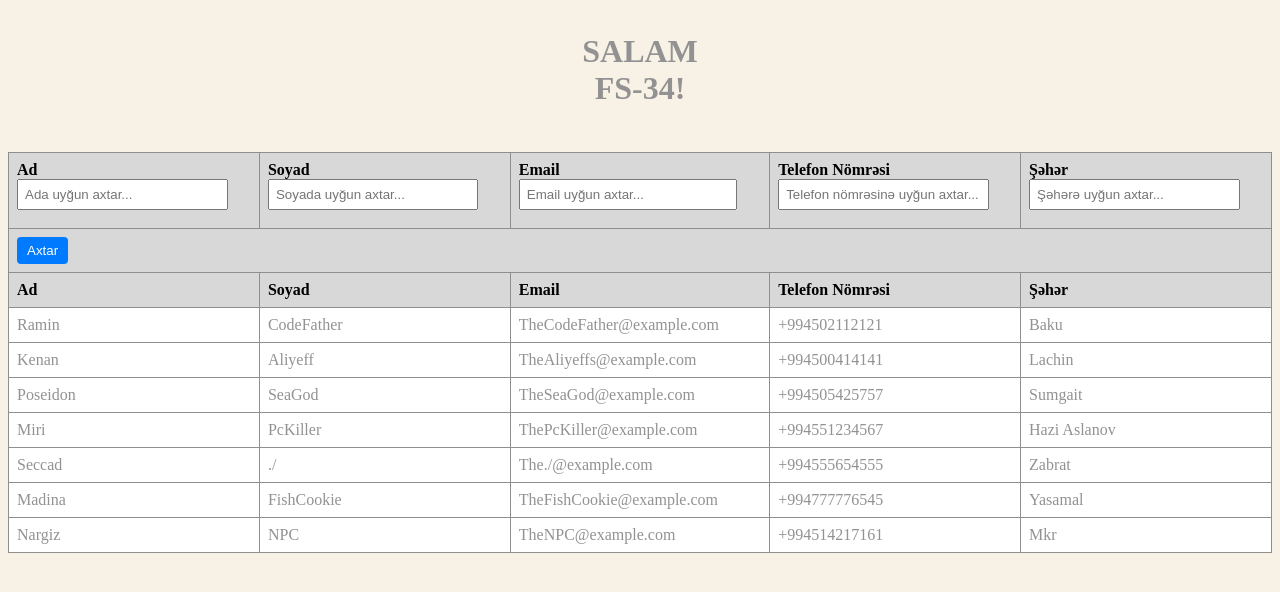
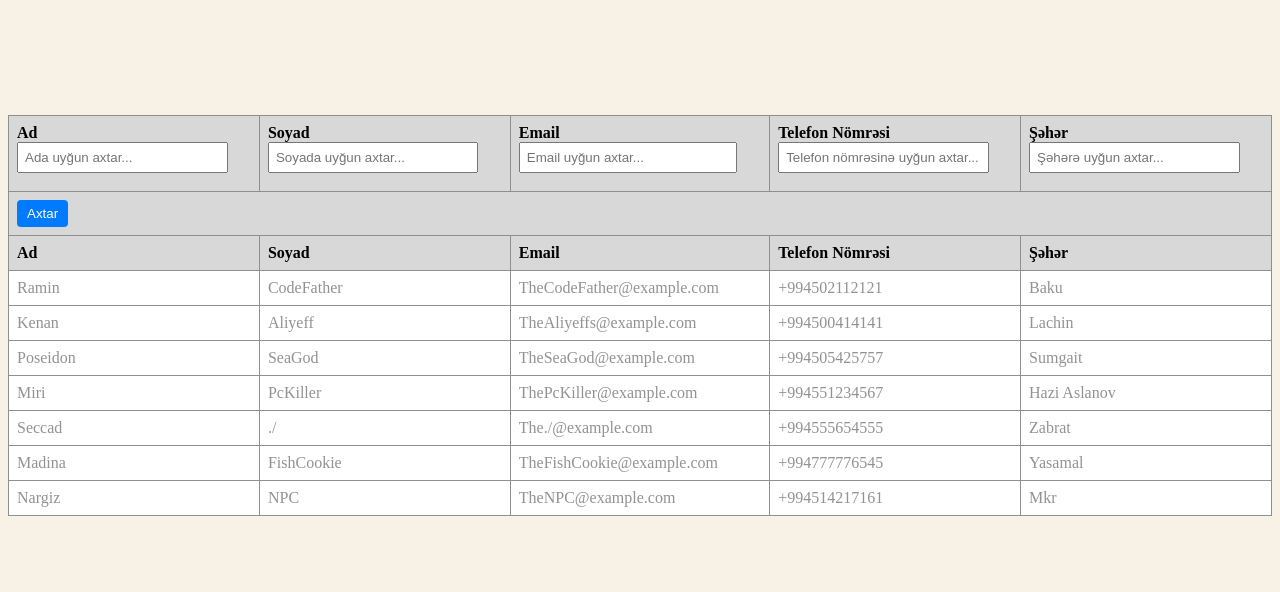
Before and after one commit to TheAliyeffs/DOM-3, a plain HTML site: page index.html in a window 1280 px wide. Drawn offline with Linux system fonts and the light colour scheme.

Commit message:
H1 text edited

```diff
--- a/style.css
+++ b/style.css
@@ -32,9 +32,9 @@ button:hover {
 }
 h1 {
   text-align: center;
-  margin: 0 550px;
+  margin: 0;
   padding: 25px 0;
-  color: #929292;
+  color: #f7f1e6;
 }
 h1:hover {
   color: #000000;
```
